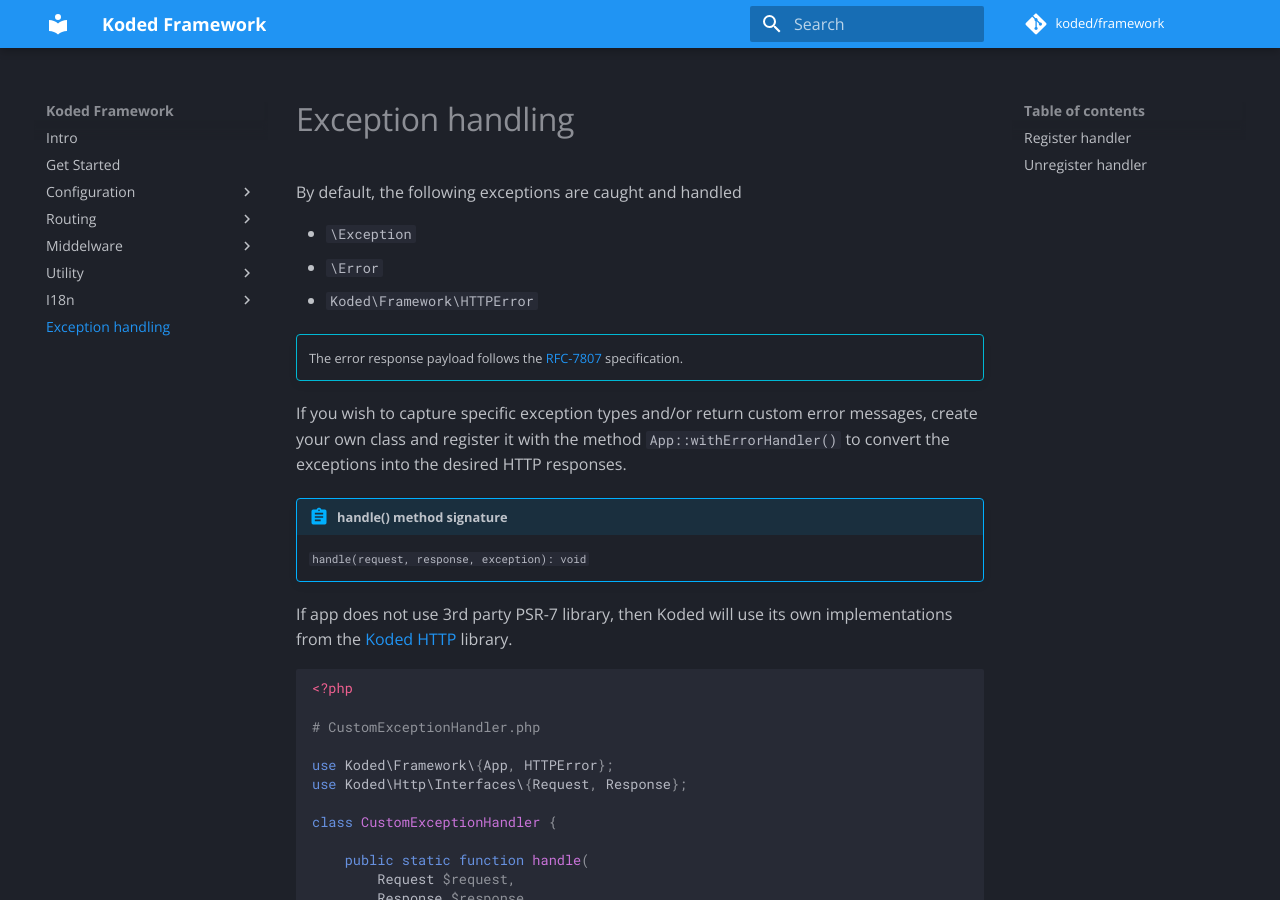
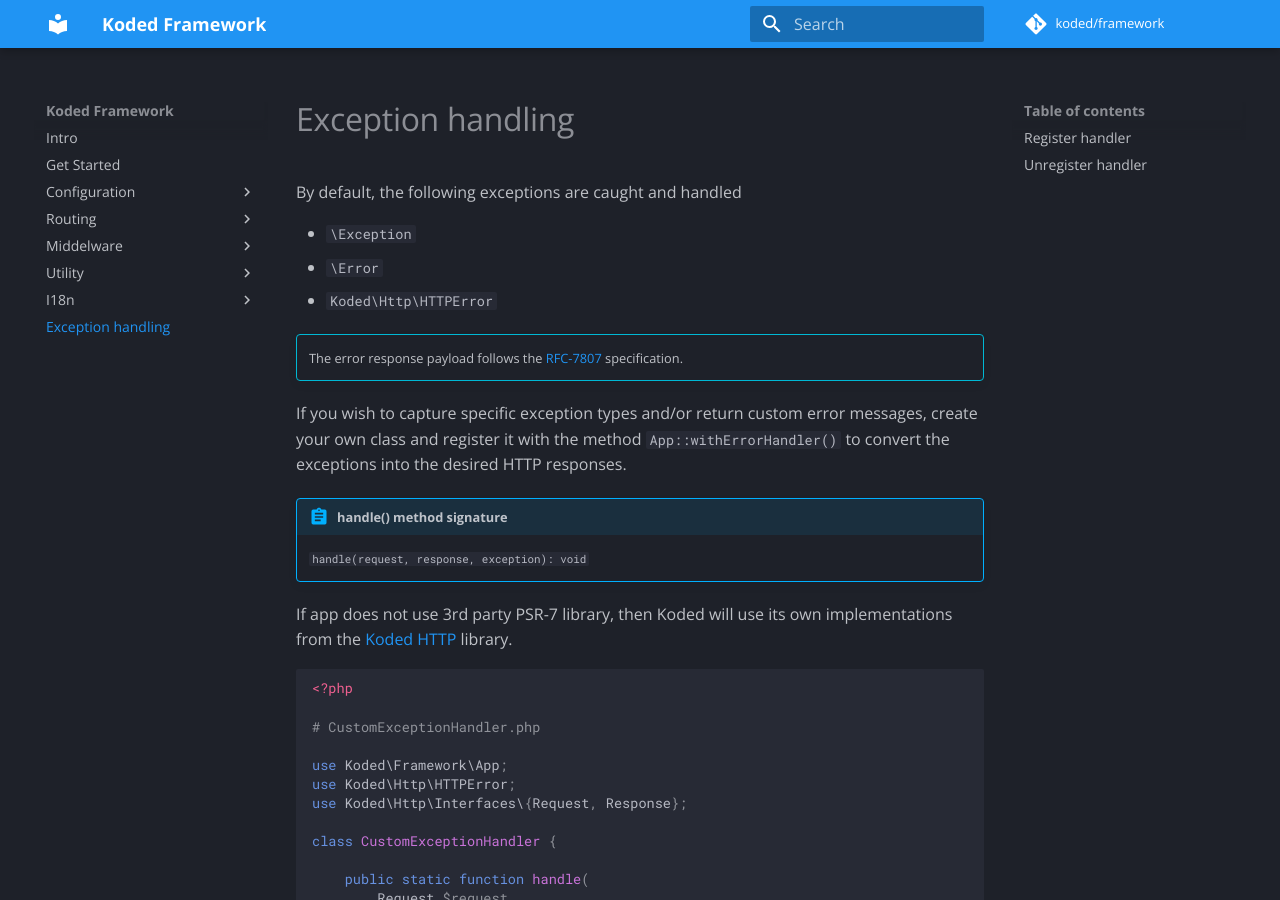
Before and after one commit to kodeart/koded, an MkDocs documentation site: the page built from docs/exception-handlers.md, in a window 1280 px wide and 900 px high. Built offline with MkDocs 1.6.1 and Material for MkDocs 9.7.7, drawn with Linux system fonts in a browser that asks for light colours; comment, search, counter and statistics services are not loaded.

Commit message:
- updates, typos

```diff
--- a/docs/exception-handlers.md
+++ b/docs/exception-handlers.md
@@ -5,7 +5,7 @@ By default, the following exceptions are caught and handled
 
  - `\Exception`
  - `\Error`
- - `Koded\Framework\HTTPError`
+ - `Koded\Http\HTTPError`
 
 !!! info ""
     The error response payload follows the [RFC-7807][rfc-7807]{: target="_blank" .external } specification.
@@ -25,7 +25,8 @@ own implementations from the [Koded HTTP][koded-http] library.
 
 # CustomExceptionHandler.php
 
-use Koded\Framework\{App, HTTPError};
+use Koded\Framework\App;
+use Koded\Http\HTTPError;
 use Koded\Http\Interfaces\{Request, Response};
 
 class CustomExceptionHandler {
```
Also changed, not shown: docs/routing/index.md (+1 -1 lines).
